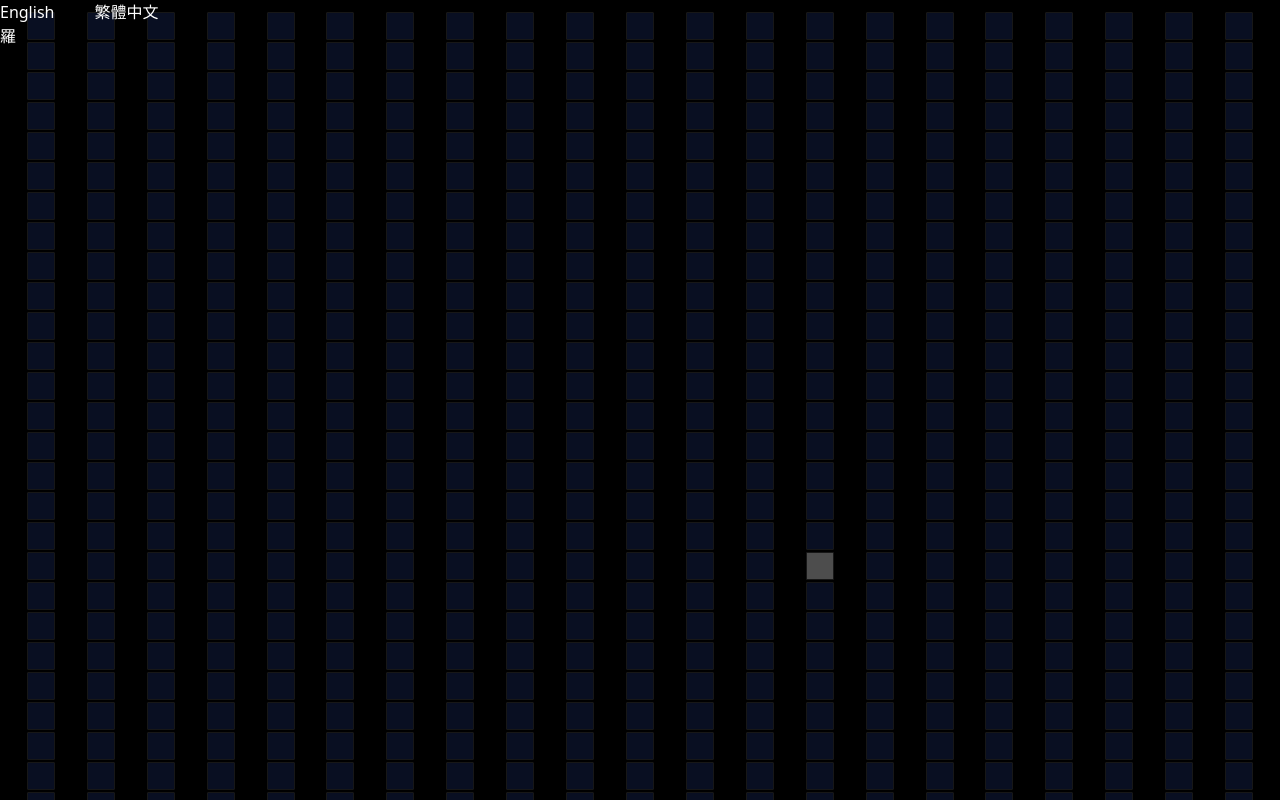
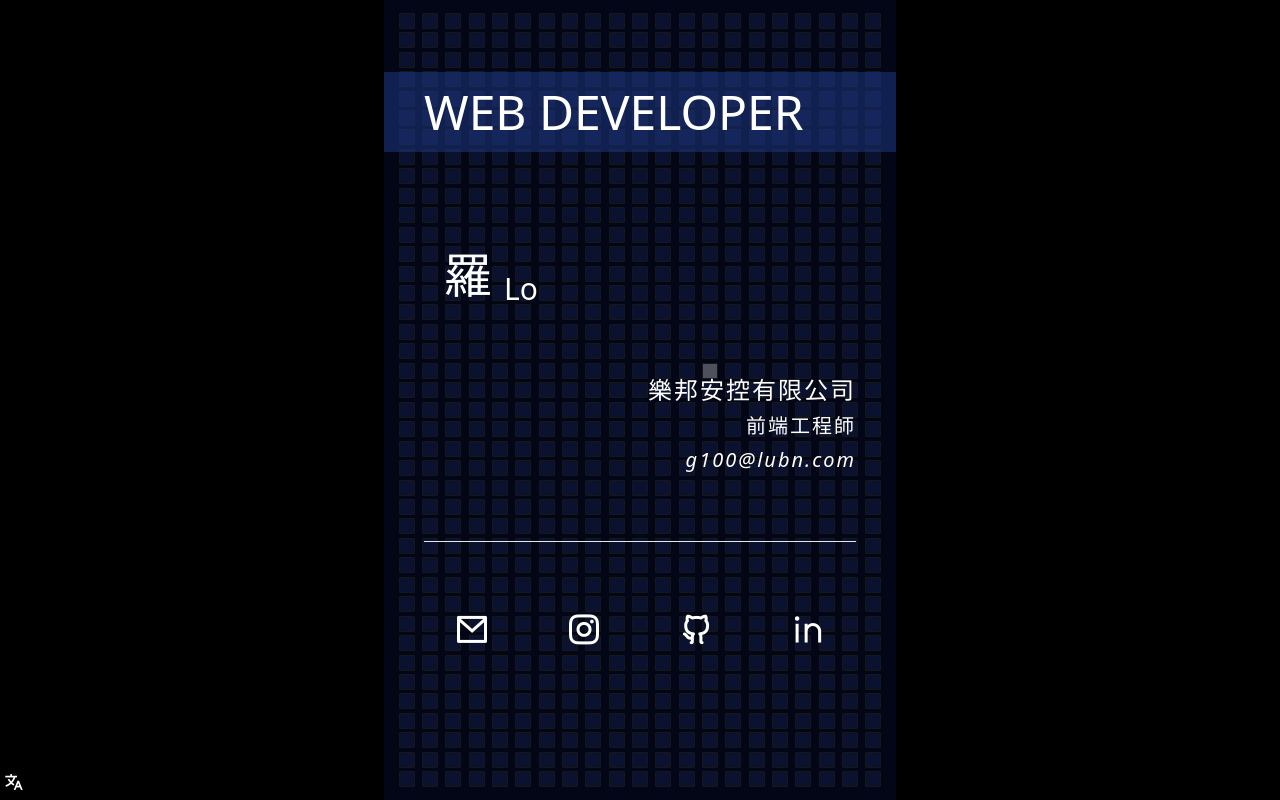
Before and after one commit to G100my/Blog, a Nuxt app: page / in a window 1280 px wide. Built offline with nearby package versions, Linux system fonts and the light colour scheme.

Commit message:
update index layout

```diff
--- a/app.vue
+++ b/app.vue
@@ -1,7 +1,12 @@
 <template>
-  <div class="bg-black">
-    <LifeProgressing class="fixed inset-0" />
+  <div class="relative mx-auto h-screen max-w-lg bg-slate-950">
+    <LifeProgressing class="absolute" />
 
-    <NuxtPage class="relative z-10 min-h-screen bg-transparent" />
+    <NuxtPage class="relative z-10 min-h-screen" />
   </div>
 </template>
+<style>
+body {
+  @apply bg-black;
+}
+</style>
--- a/components/LifeProgressing.vue
+++ b/components/LifeProgressing.vue
@@ -14,15 +14,13 @@ onMounted(() => {
 })
 </script>
 <template>
-  <section>
   <div
     id="date_container"
-      class="grid h-screen w-screen grid-cols-[repeat(21,1fr)] grid-rows-[repeat(40,1fr)] items-center justify-items-center gap-0.5 p-3"
+    class="grid h-screen w-full grid-cols-[repeat(21,1fr)] grid-rows-[repeat(40,1fr)] items-center justify-items-center gap-0.5 p-3"
   >
     <div
       v-for="i in 840"
-        class="h-3 w-3 rounded-[1px] border border-neutral-900 bg-blue-950/40 sm:h-5 sm:w-5 md:h-7 md:w-7"
+      class="h-3 w-3 rounded-[1px] border border-neutral-900 bg-blue-950/40 sm:h-4 sm:w-4"
     />
   </div>
-  </section>
 </template>
--- a/pages/index.vue
+++ b/pages/index.vue
@@ -1,14 +1,117 @@
 <script setup lang="ts">
 const { t } = useI18n()
 const switchLocalePath = useSwitchLocalePath()
+const { locale } = useI18n()
+
+const displayEmail = 'g100@lubn.com'
+const myName = computed(() => {
+  if (locale.value === 'zh') return ['羅', 'Lo']
+  else return [t('me'), '羅']
+})
+
+const showTip = ref(false)
+let showTipTimer: ReturnType<typeof setTimeout> | null = null
+function handleCopyEmail() {
+  copy2clipboard(displayEmail)
+  showTip.value = true
+  if (showTipTimer) clearTimeout(showTipTimer)
+  showTipTimer = setTimeout(() => {
+    showTip.value = false
+  }, 2000)
+}
+// todo: show tip animation
 </script>
 <template>
-  <main class="text-white">
-    <div class="space-x-10">
-      <NuxtLink :to="switchLocalePath('en')">English</NuxtLink>
-      <NuxtLink :to="switchLocalePath('zh')">繁體中文</NuxtLink>
+  <main class="mx-auto text-white">
+    <section
+      class="mx-10 flex h-screen flex-col justify-around pb-[10%] pt-[14%]"
+    >
+      <h2 class="-mx-10 bg-blue-900/50 px-10 py-4 text-5xl">WEB DEVELOPER</h2>
+
+      <div class="flex flex-1 flex-col justify-center">
+        <div class="flex h-2/3 flex-col justify-between text-xl">
+          <h1 class="w-full space-x-3 pl-5 text-5xl">
+            <span>{{ myName[0] }}</span>
+            <span class="align-text-bottom text-3xl">{{ myName[1] }}</span>
+          </h1>
+
+          <section class="space-y-1.5 text-right tracking-widest">
+            <a class="text-2xl" target="_blank" href="https://lubn.com/">{{
+              t('me.company_of_employment')
+            }}</a>
+            <p class="text-xl">{{ t('me.title') }}</p>
+            <address
+              class="relative ml-auto w-fit cursor-pointer"
+              @click="handleCopyEmail"
+            >
+              <span>{{ displayEmail }}</span>
+              <span v-if="showTip" class="arrow_box">Copied!</span>
+            </address>
+          </section>
+
+          <hr />
+
+          <nav class="flex items-center justify-around gap-4">
+            <a :href="'mailto:' + displayEmail">
+              <i class="ri-mail-line text-4xl" />
+              <span class="sr-only">Email</span>
+            </a>
+
+            <a target="_blank" href="https://www.instagram.com/lo_ol.g100/">
+              <i class="ri-instagram-line text-4xl" />
+              <span class="sr-only">Instagram</span>
+            </a>
+
+            <a target="_blank" href="https://github.com/G100my">
+              <i class="ri-github-line text-4xl" />
+              <span class="sr-only">Github</span>
+            </a>
+
+            <a target="_blank" href="https://www.linkedin.com/in/g100lo/">
+              <i class="ri-linkedin-line text-4xl"></i>
+              <span class="sr-only">Linkedin</span>
+            </a>
+          </nav>
+        </div>
+      </div>
+    </section>
+
+    <div class="fixed bottom-1 left-1">
+      <NuxtLink :to="switchLocalePath(locale === 'zh' ? 'en' : 'zh')">
+        <i class="ri-translate-2 text-xl" />
+      </NuxtLink>
     </div>
-
-    <h1>{{ t('me') }}</h1>
   </main>
 </template>
+<style>
+/* https://cssarrowplease.com/ */
+.arrow_box {
+  @apply absolute right-full -translate-x-3 p-1 text-xs;
+  background: #4b5563;
+  border: 2px solid #f3f4f6;
+}
+.arrow_box:after,
+.arrow_box:before {
+  left: 100%;
+  top: 50%;
+  border: solid transparent;
+  content: '';
+  height: 0;
+  width: 0;
+  position: absolute;
+  pointer-events: none;
+}
+
+.arrow_box:after {
+  border-color: rgba(75, 85, 99, 0);
+  border-left-color: #4b5563;
+  border-width: 6px;
+  margin-top: -6px;
+}
+.arrow_box:before {
+  border-color: rgba(243, 244, 246, 0);
+  border-left-color: #f3f4f6;
+  border-width: 9px;
+  margin-top: -9px;
+}
+</style>
--- /dev/null
+++ b/utils/index.ts
@@ -0,0 +1,3 @@
+export function copy2clipboard(v: string) {
+  navigator.clipboard.writeText(v)
+}
```
Lines whose indentation alone changed are shown as unchanged.
